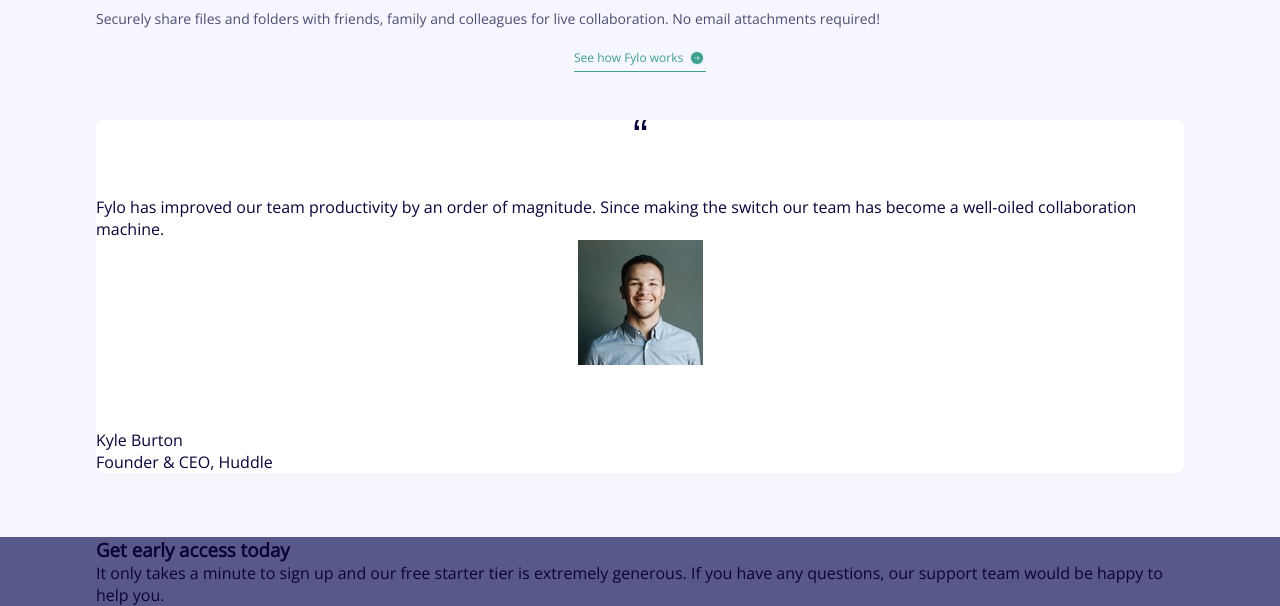
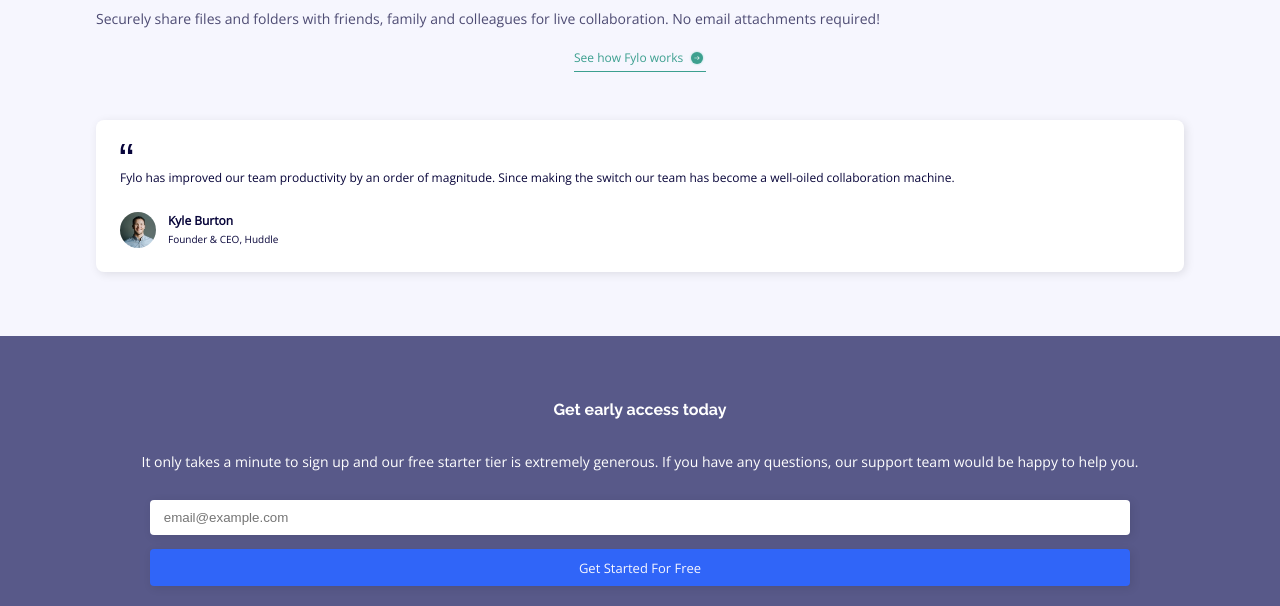
Before and after one commit to JacksonJ97/fylo-landing-page-with-two-column-layout, a website built with Parcel: page src/index.html in a window 1280 px wide. Shown: the part 2231-2837 px from the top of the page. Built offline with nearby package versions, Linux system fonts and the light colour scheme.

Commit message:
finished cta section and testimonial card

```diff
--- a/src/index.html
+++ b/src/index.html
@@ -42,7 +42,7 @@
 
       <section class="info-section">
         <div class="container">
-          <img src="images/illustration-2.svg" alt="" />
+          <img src="images/illustration-2.svg" alt="" class="info-section-picture" />
 
           <h2>Stay productive, wherever you are</h2>
           <p class="info-text">
@@ -54,16 +54,19 @@
           <a href="#">See how Fylo works <img src="images/icon-arrow.svg" alt="" /></a>
 
           <div class="testimonial-card">
-            <img src="images/icon-quotes.svg" alt="" />
+            <img src="images/icon-quotes.svg" alt="" class="bg-quotes" />
             <p>
               Fylo has improved our team productivity by an order of magnitude. Since making the switch our team has become a well-oiled
               collaboration machine.
             </p>
 
             <div class="user-details">
-              <img src="images/avatar-testimonial.jpg" alt="" />
-              <p>Kyle Burton</p>
-              <p>Founder & CEO, Huddle</p>
+              <img src="images/avatar-testimonial.jpg" alt="" class="user-picture" />
+
+              <div>
+                <p class="user-name">Kyle Burton</p>
+                <p class="user-title">Founder & CEO, Huddle</p>
+              </div>
             </div>
           </div>
         </div>
@@ -76,7 +79,7 @@
             It only takes a minute to sign up and our free starter tier is extremely generous. If you have any questions, our support team
             would be happy to help you.
           </p>
-          <input type="text" name="email" id="email" />
+          <input type="text" name="email" id="email" placeholder="email@example.com" />
           <input type="submit" value="Get Started For Free" />
         </div>
       </section>
--- a/src/scss/components/_input.scss
+++ b/src/scss/components/_input.scss
@@ -14,9 +14,27 @@
 }
 
 .hero-section input[type="submit"] {
-  border: none;
   font: 700 0.8125rem $bodyFont;
   background-color: $brightBlue;
+  border: none;
   color: $lightGrayishBlue;
   cursor: pointer;
 }
+
+.cta-section input {
+  display: block;
+  margin: 0 auto 1em auto;
+  padding: 0.75em 1em;
+  width: 90%;
+  border-radius: 4px;
+  border: none;
+  box-shadow: 2px 2px 10px rgba(0, 0, 0, 0.1);
+}
+
+.cta-section input[type="submit"] {
+  font: 400 0.8125rem $bodyFont;
+  background-color: $brightBlue;
+  border: none;
+  color: $lightGrayishBlue;
+  cursor: pointer;
+}
--- a/src/scss/components/_testimonial-card.scss
+++ b/src/scss/components/_testimonial-card.scss
@@ -3,4 +3,33 @@
 .testimonial-card {
   border-radius: 8px;
   background-color: white;
+  box-shadow: 2px 2px 10px rgba(0, 0, 0, 0.1);
+  font-size: 0.75rem;
+  padding: 2em 1em 2em 2em;
+  line-height: 1.7;
 }
+
+.bg-quotes {
+  margin-bottom: 0.5em;
+}
+
+.user-details {
+  display: flex;
+  align-items: flex-end;
+}
+
+.user-picture {
+  width: 36px;
+  height: 36px;
+  border-radius: 50%;
+  margin-top: 2em;
+  margin-right: 1em;
+}
+
+.user-name {
+  font-weight: 700;
+}
+
+.user-title {
+  font-size: 0.625rem;
+}
--- a/src/scss/layout/_cta.scss
+++ b/src/scss/layout/_cta.scss
@@ -2,4 +2,20 @@
 
 .cta-section {
   background-color: $desaturatedBlue;
+  color: #fff;
+  padding: 4em 0;
 }
+
+h3 {
+  font-family: $headerFont;
+  font-size: 1rem;
+  text-align: center;
+  margin-bottom: 2em;
+}
+
+.cta-section p {
+  font-size: 0.875rem;
+  text-align: center;
+  margin-bottom: 2em;
+  line-height: 1.5;
+}
--- a/src/scss/layout/_info.scss
+++ b/src/scss/layout/_info.scss
@@ -1,21 +1,21 @@
 @use "abstracts/variables" as *;
+
+h2 {
+  font-family: $headerFont;
+  font-size: 1rem;
+  text-align: center;
+  margin-bottom: 1.75em;
+}
 
 .info-section {
   background-color: $lightGrayishBlue;
   padding-bottom: 4em;
 }
 
-.info-section img {
+.info-section-picture {
   max-width: 100%;
   display: block;
   margin: 0 auto 4em auto;
-}
-
-h2 {
-  font-family: $headerFont;
-  font-size: 1rem;
-  text-align: center;
-  margin-bottom: 1.75em;
 }
 
 .info-text {
```
Also changed, not shown: public/index.html (+9 -6 lines), 2 other files.
